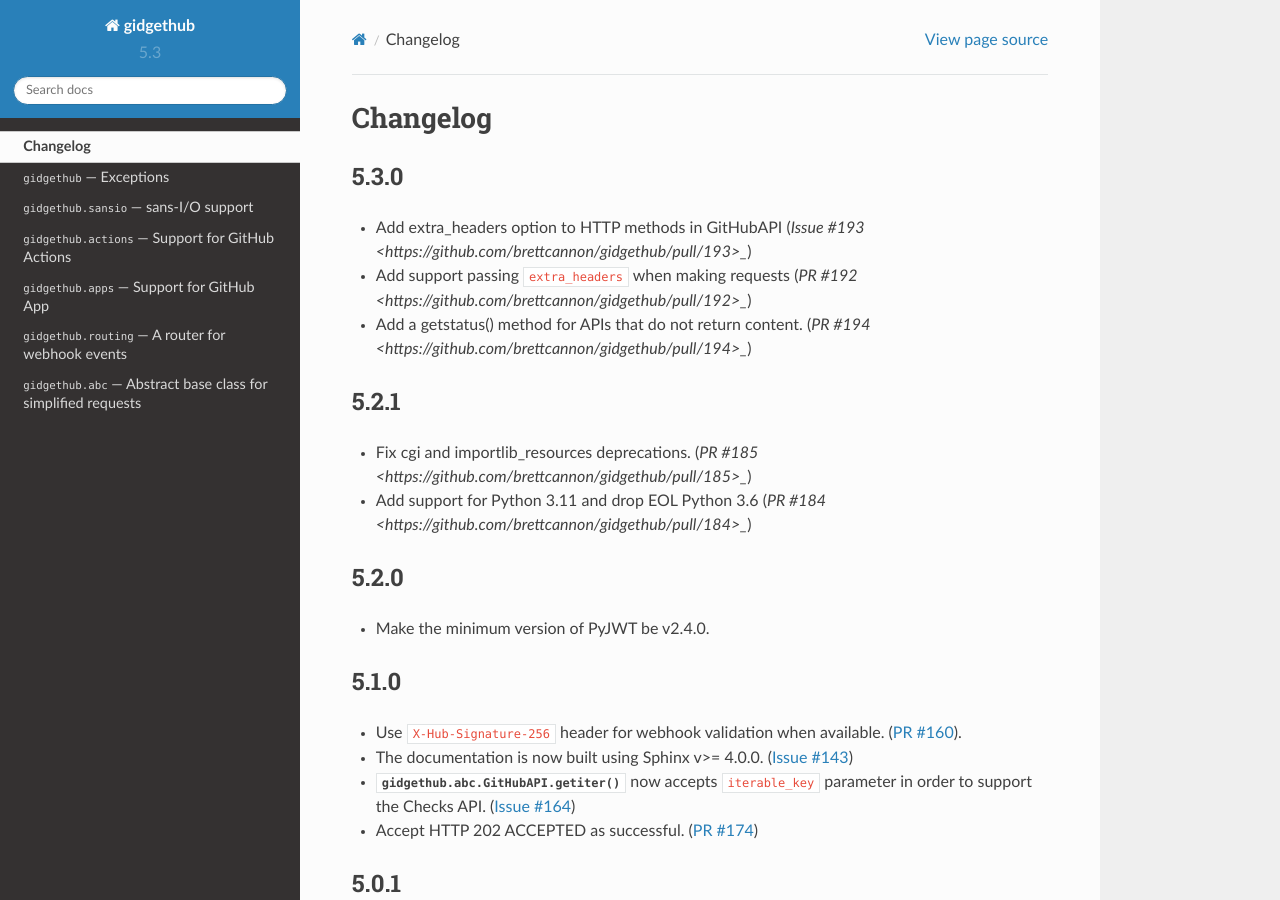
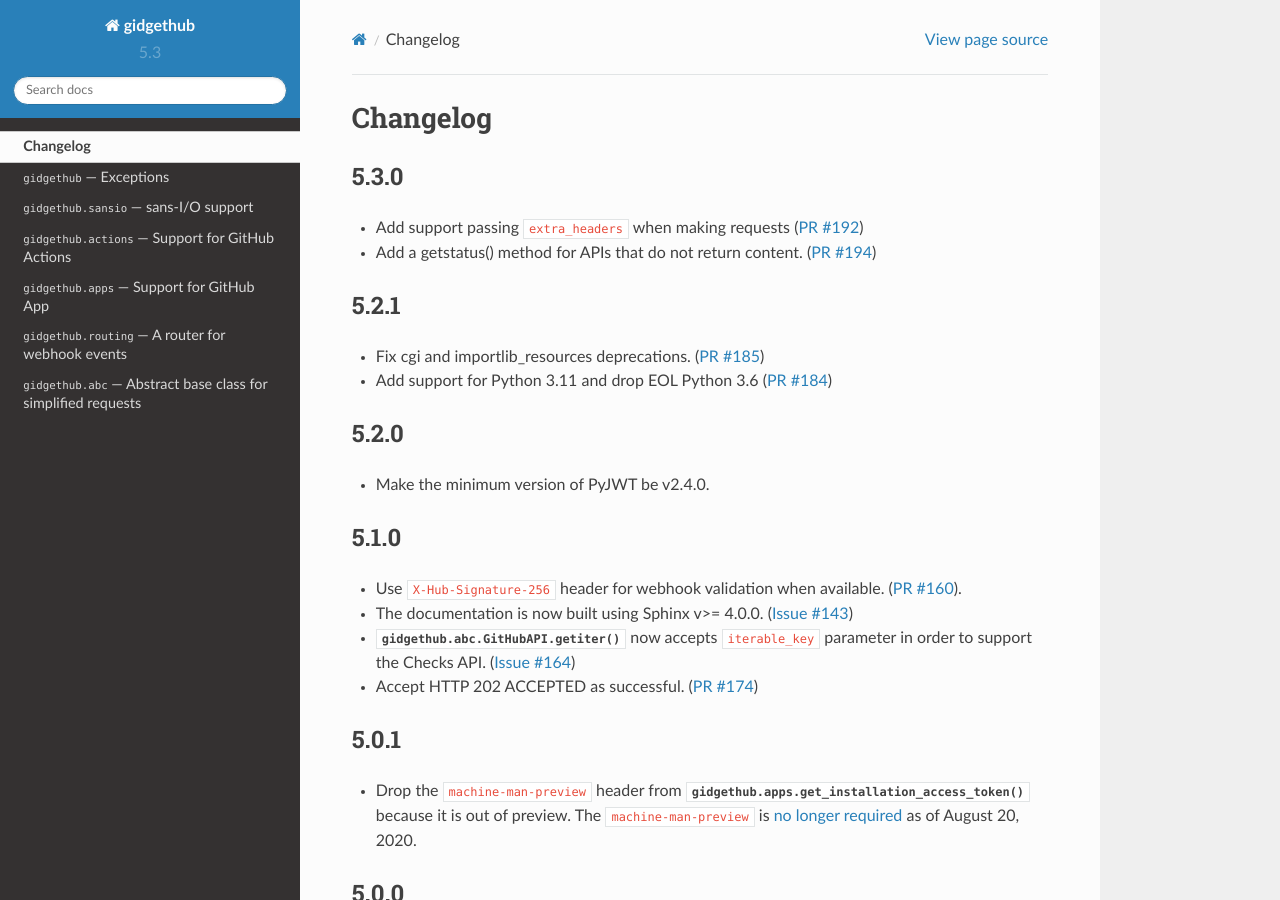
Before and after one commit to gidgethub/gidgethub, a Sphinx documentation site: the page built from docs/changelog.rst, in a window 1280 px wide and 900 px high. Built offline with Sphinx 7.4.7 and the Read the Docs theme 2.0.0, drawn with Linux system fonts in a browser that asks for light colours; pages that are not in the unit, such as notebooks, are missing from menus.

Commit message:
Fix the rst markup on the Changelog. (#197)

```diff
--- a/docs/changelog.rst
+++ b/docs/changelog.rst
@@ -4,23 +4,20 @@
 5.3.0
 -----
 
-- Add extra_headers option to HTTP methods in GitHubAPI
-  (`Issue #193 <https://github.com/brettcannon/gidgethub/pull/193>_`)
-
 - Add support passing ``extra_headers`` when making requests
-  (`PR #192 <https://github.com/brettcannon/gidgethub/pull/192>_`)
+  (`PR #192 <https://github.com/brettcannon/gidgethub/pull/192>`_)
 
 - Add a getstatus() method for APIs that do not return content.
-  (`PR #194 <https://github.com/brettcannon/gidgethub/pull/194>_`)
+  (`PR #194 <https://github.com/brettcannon/gidgethub/pull/194>`_)
 
 5.2.1
 -----
 
 - Fix cgi and importlib_resources deprecations.
-  (`PR #185 <https://github.com/brettcannon/gidgethub/pull/185>_`)
+  (`PR #185 <https://github.com/brettcannon/gidgethub/pull/185>`_)
 
 - Add support for Python 3.11 and drop EOL Python 3.6
-  (`PR #184 <https://github.com/brettcannon/gidgethub/pull/184>_`)
+  (`PR #184 <https://github.com/brettcannon/gidgethub/pull/184>`_)
 
 5.2.0
 -----
```
